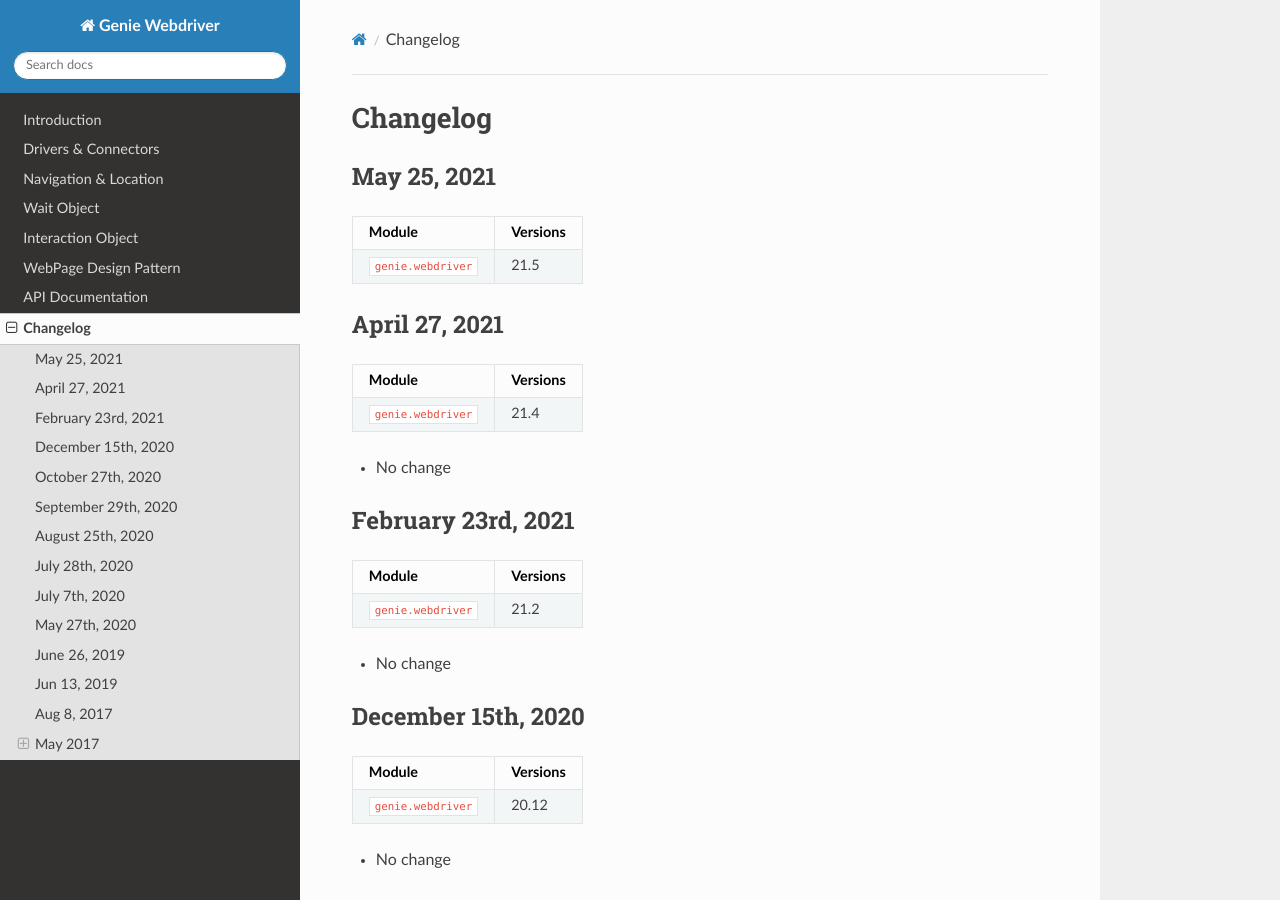
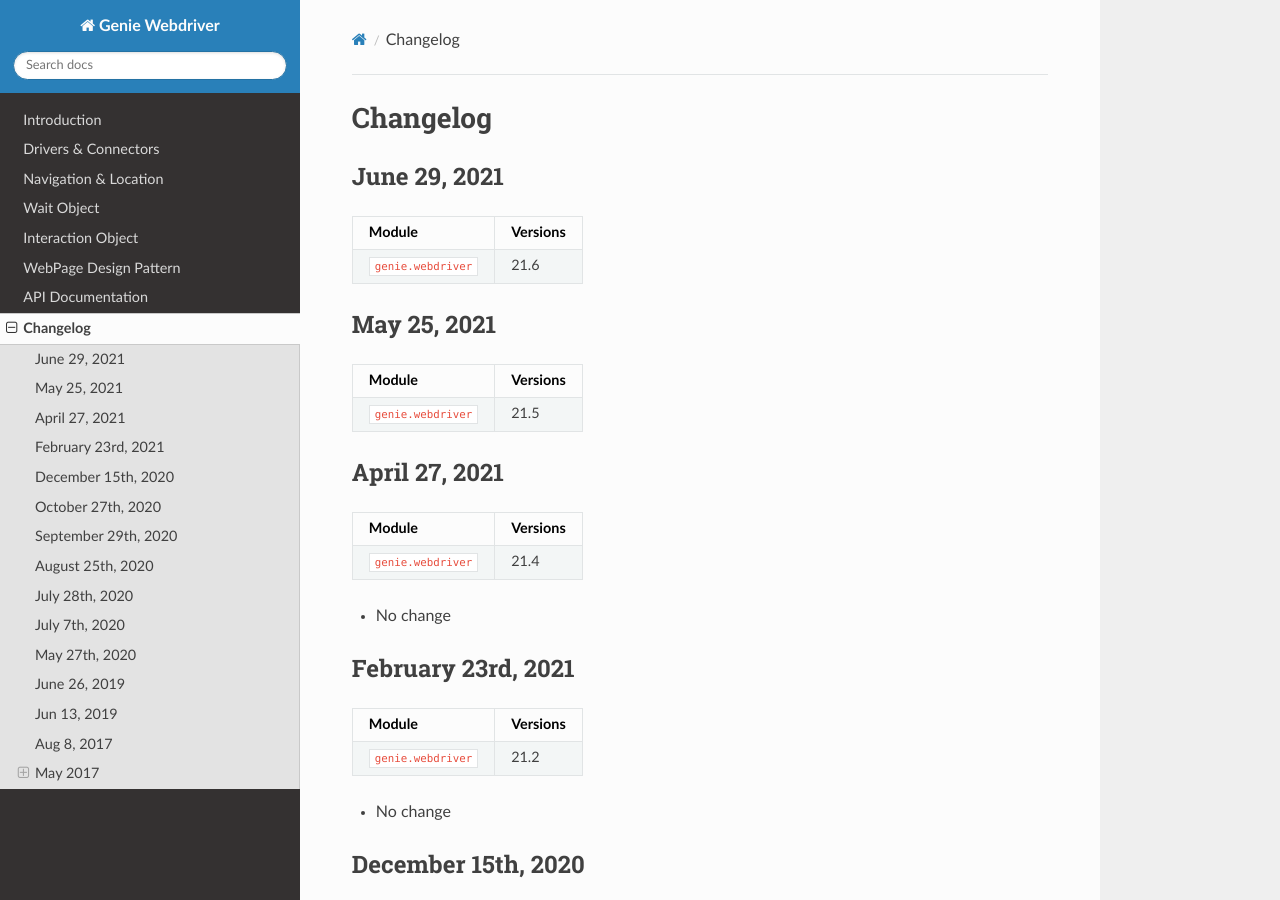
Before and after one commit to CiscoTestAutomation/geniewebdriver, a Sphinx documentation site: the page built from docs/changelog/index.rst, in a window 1280 px wide and 900 px high. Built offline with Sphinx 7.4.7 and the Read the Docs theme 2.0.0, drawn with Linux system fonts in a browser that asks for light colours.

Commit message:
changelogs

```diff
--- a/docs/changelog/index.rst
+++ b/docs/changelog/index.rst
@@ -1,5 +1,14 @@
 Changelog
 =========
+
+June 29, 2021
+-------------------
+
++-------------------------------+-------------------------------+
+| Module                        | Versions                      |
++===============================+===============================+
+| ``genie.webdriver``           | 21.6                          |
++-------------------------------+-------------------------------+
 
 May 25, 2021
 -------------------
```
